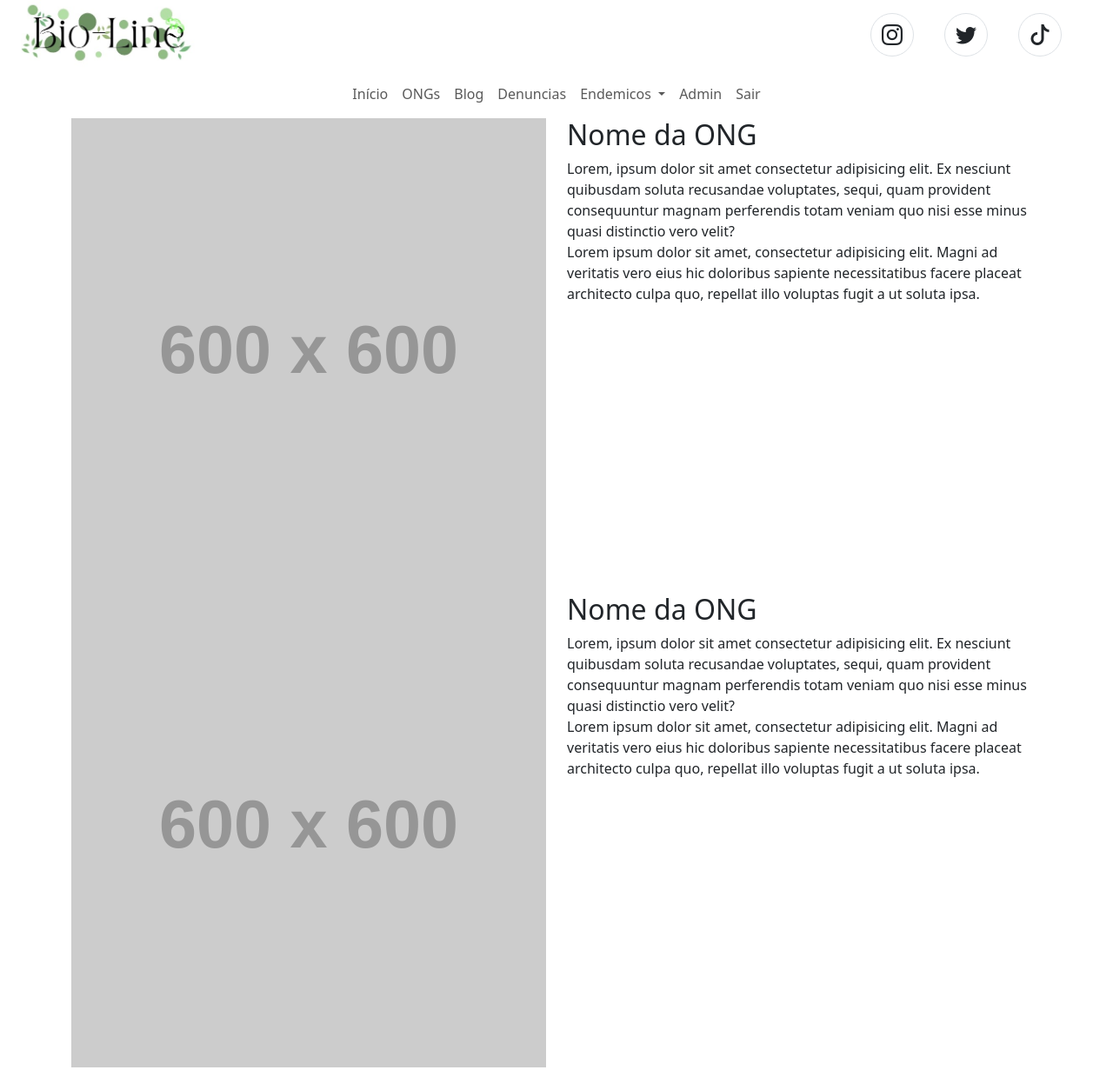
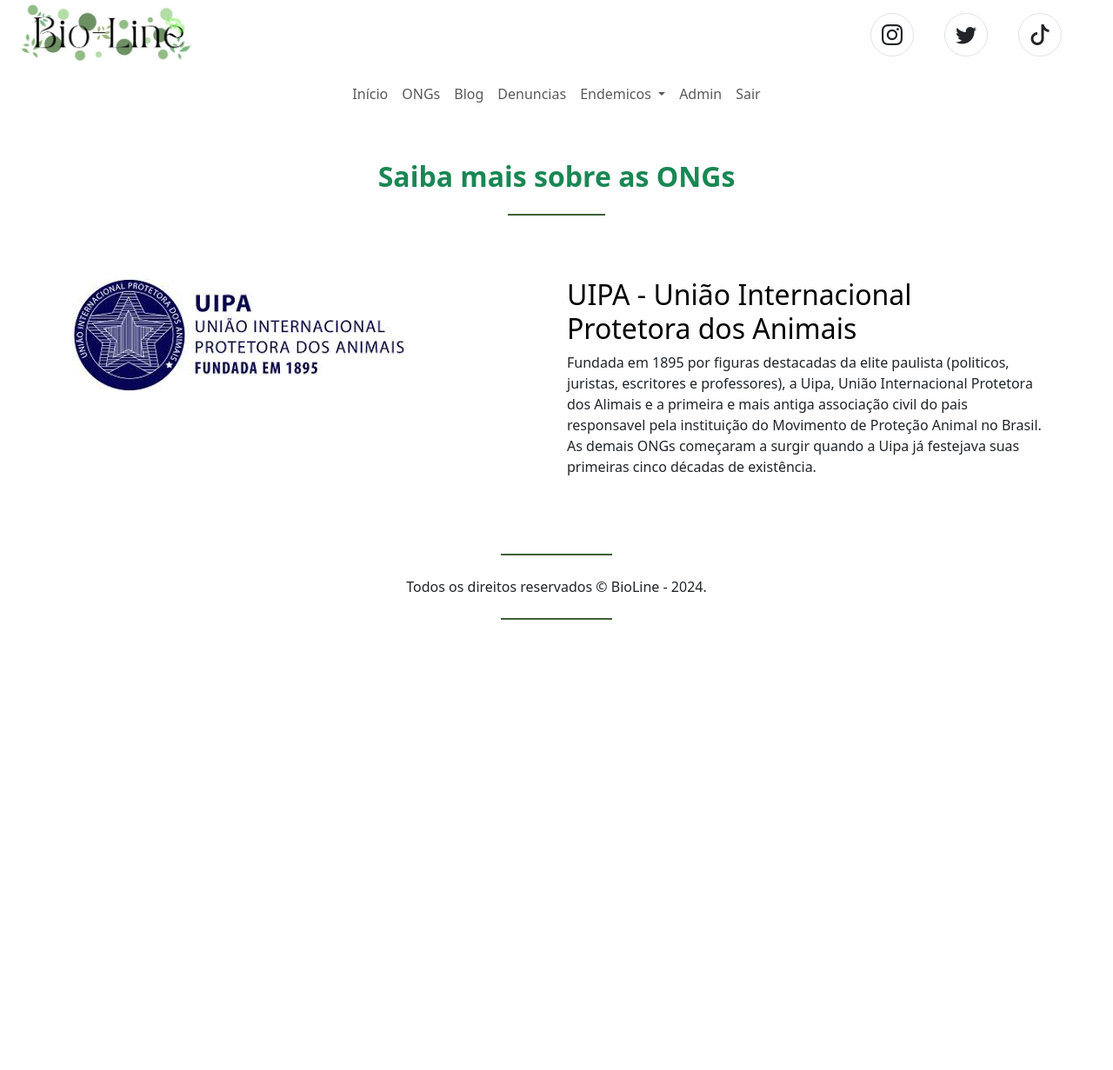
Before and after one commit to juliaax3/bioline02, a plain HTML site: page ongs.html in a window 1280 px wide. Shown: the top 1231 px of the page at 87% size. After the commit the page ends 800 px from the top, so only its background shows below. Drawn offline with nearby package versions, Linux system fonts and the light colour scheme; no server answers; placeholder pictures from the web are drawn by us.

Commit message:
atua20810

```diff
--- a/assets/css/main.css
+++ b/assets/css/main.css
@@ -97,7 +97,7 @@
 
 /* aleatorios */
 
-.acard{
+.acard, .aal{
     text-decoration: none;
     color: black;
 }
--- a/ongs.html
+++ b/ongs.html
@@ -88,35 +88,59 @@
   <!-- Final da navegação -->
 
   <!-- Quando acrescentar uma ONG, duplicar este container e substiruir as informações -->
+
+  <article class="container">
+    <h2 class=" mt-5  fw-bold text-center text-success" data-aos="fade" data-aos-duration="2500">Saiba mais sobre as ONGs
+    </h2>
+    <div class="decoration-bar" data-aos="flip-left" data-aos-duration="2500"></div>
+  </article>
+
   <section class="container">
-    <div class="row">
+    <div class="row pt-5 " >
       <div class="col-12 col-md-6">
-        <img src="https://via.placeholder.com/600x600" alt="Imagem da ONG ..." class="img-ong img-fluid">
+        <img src="assets/imagens/uipa.jpg" alt="Imagem da ONG UIPA" class="img-ong img-fluid">
       </div>
-      <div class="col-12 col-md-6">
-        <h2>Nome da ONG</h2>
-        <p>Lorem, ipsum dolor sit amet consectetur adipisicing elit. Ex nesciunt quibusdam soluta recusandae voluptates, sequi, quam provident consequuntur magnam perferendis totam veniam quo nisi esse minus quasi distinctio vero velit?
-          <br>
-          Lorem ipsum dolor sit amet, consectetur adipisicing elit. Magni ad veritatis vero eius hic doloribus sapiente necessitatibus facere placeat architecto culpa quo, repellat illo voluptas fugit a ut soluta ipsa.
+      <div class="col-12 col-md-6 ">
+        <a href="http://www.uipa.org.br/" class="aal"><h2>UIPA - União Internacional Protetora dos Animais</h2></a>
+        <p class="">Fundada em 1895 por figuras destacadas da elite paulista (politicos, juristas, escritores e professores), a Uipa, União Internacional Protetora dos Alimais e a primeira e mais antiga associação civil do pais responsavel pela instituição do Movimento de Proteção Animal no Brasil. As demais ONGs começaram a surgir quando a Uipa já festejava suas primeiras cinco décadas de existência.
         </p>
       </div>
     </div>
   </section>
+<!--
   <section class="container">
-    <div class="row">
+    <div class="row pt-5 " >
       <div class="col-12 col-md-6">
-        <img src="https://via.placeholder.com/600x600" alt="Imagem da ONG ..." class="img-ong img-fluid">
+        <img src="assets/imagens/uipa.jpg" alt="Imagem da ONG UIPA" class="img-ong img-fluid">
       </div>
-      <div class="col-12 col-md-6">
-        <h2>Nome da ONG</h2>
-        <p>Lorem, ipsum dolor sit amet consectetur adipisicing elit. Ex nesciunt quibusdam soluta recusandae voluptates, sequi, quam provident consequuntur magnam perferendis totam veniam quo nisi esse minus quasi distinctio vero velit?
-          <br>
-          Lorem ipsum dolor sit amet, consectetur adipisicing elit. Magni ad veritatis vero eius hic doloribus sapiente necessitatibus facere placeat architecto culpa quo, repellat illo voluptas fugit a ut soluta ipsa.
+      <div class="col-12 col-md-6 ">
+        <a href="http://www.uipa.org.br/" class="aal"><h2>UIPA - União Internacional Protetora dos Animais</h2></a>
+        <p class="">Fundada em 1895 por figuras destacadas da elite paulista (politicos, juristas, escritores e professores), a Uipa, União Internacional Protetora dos Alimais e a primeira e mais antiga associação civil do pais responsavel pela instituição do Movimento de Proteção Animal no Brasil. As demais ONGs começaram a surgir quando a Uipa já festejava suas primeiras cinco décadas de existência.
         </p>
       </div>
     </div>
   </section>
 
+  <section class="container">
+    <div class="row pt-5 " >
+      <div class="col-12 col-md-6">
+        <img src="assets/imagens/uipa.jpg" alt="Imagem da ONG UIPA" class="img-ong img-fluid">
+      </div>
+      <div class="col-12 col-md-6 ">
+        <a href="http://www.uipa.org.br/" class="aal"><h2>MPF - Missão Patinhas Felizes</h2></a>
+        <p class="">Fundada em 1895 por figuras destacadas da elite paulista (politicos, juristas, escritores e professores), a Uipa, União Internacional Protetora dos Alimais e a primeira e mais antiga associação civil do pais responsavel pela instituição do Movimento de Proteção Animal no Brasil. As demais ONGs começaram a surgir quando a Uipa já festejava suas primeiras cinco décadas de existência.
+        </p>
+      </div>
+    </div>
+  </section> -->
+
+  <!-- <section class="container">
+    <div class="row">
+
+      </div>
+    </div>
+  </section>
+   -->
 
   <footer class="pt-5 text-center">
     <div class="decoration-bar"></div>
```
Also changed, not shown: assets/imagens/uipa.jpg (added).
